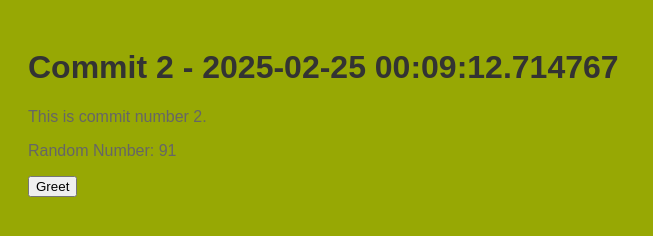
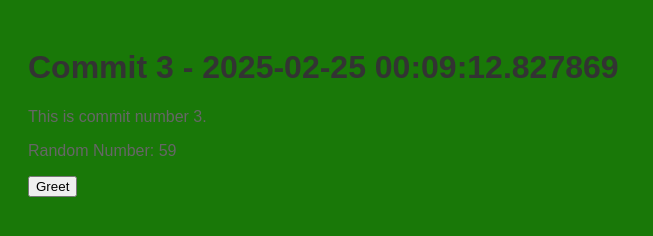
Before and after one commit to polishflits/autogen-repo-20250225000906, a plain HTML site: page index.html in a window 1280 px wide. Shown: the whole page, without its empty margins (0-653 px from the left). Drawn offline with Linux system fonts and the light colour scheme.

Commit message:
📝 Auto commit 3 with HTML, CSS, and JS

```diff
--- a/index.html
+++ b/index.html
@@ -2,13 +2,13 @@
     <!DOCTYPE html>
     <html>
     <head>
-        <title>Commit 2 - 2025-02-25 00:09:12.714767</title>
+        <title>Commit 3 - 2025-02-25 00:09:12.827869</title>
         <link rel="stylesheet" href="style.css">
     </head>
     <body>
-        <h1>Commit 2 - 2025-02-25 00:09:12.714767</h1>
-        <p>This is commit number 2.</p>
-        <p>Random Number: 91</p>
+        <h1>Commit 3 - 2025-02-25 00:09:12.827869</h1>
+        <p>This is commit number 3.</p>
+        <p>Random Number: 59</p>
         <button onclick="greet()">Greet</button>
         <script src="script.js"></script>
     </body>
--- a/script.js
+++ b/script.js
@@ -2,4 +2,4 @@
     function greet() {
         alert('Hello from commit ' + commitNumber + '!');
     }
-    var commitNumber = 2;
+    var commitNumber = 3;
--- a/style.css
+++ b/style.css
@@ -1,7 +1,7 @@
 
     body {
         font-family: Arial, sans-serif;
-        background-color: #97a804;
+        background-color: #197808;
         padding: 20px;
     }
     h1 {
```
